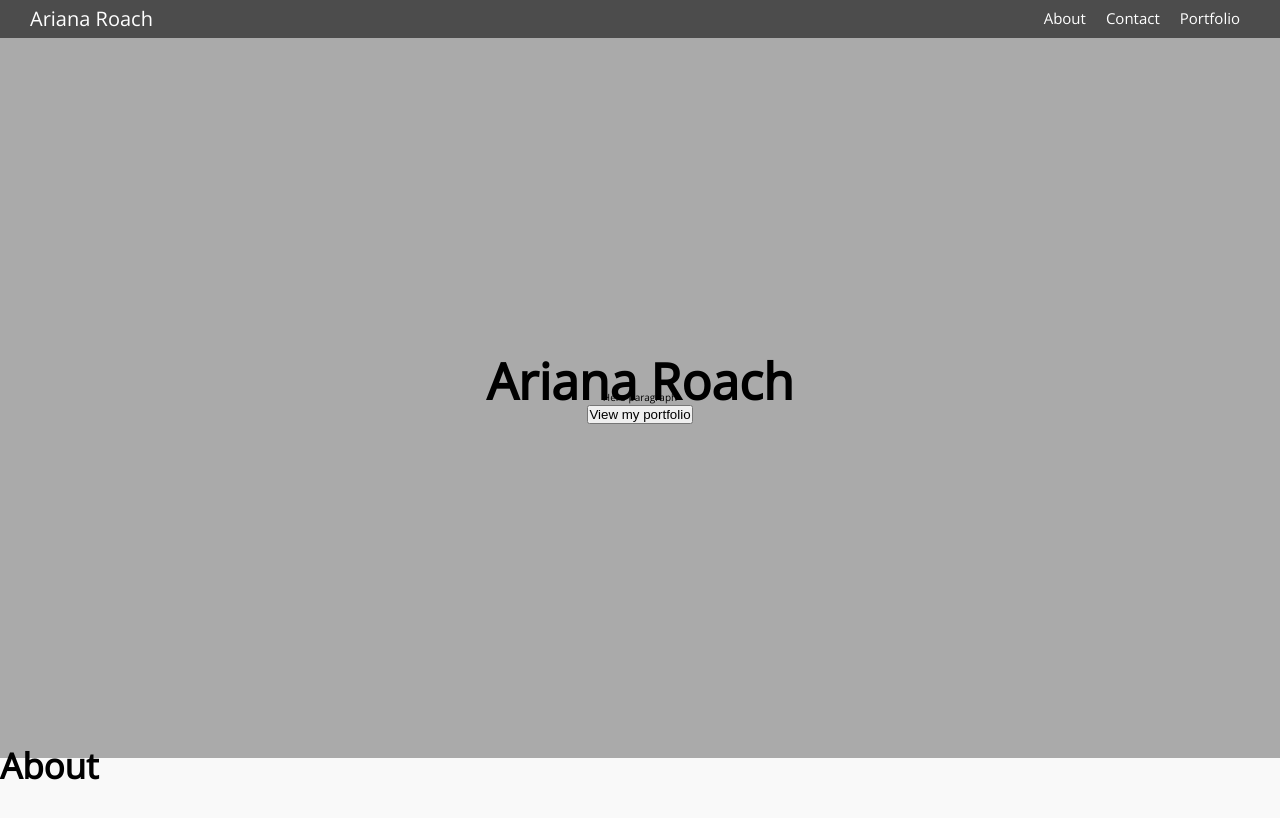
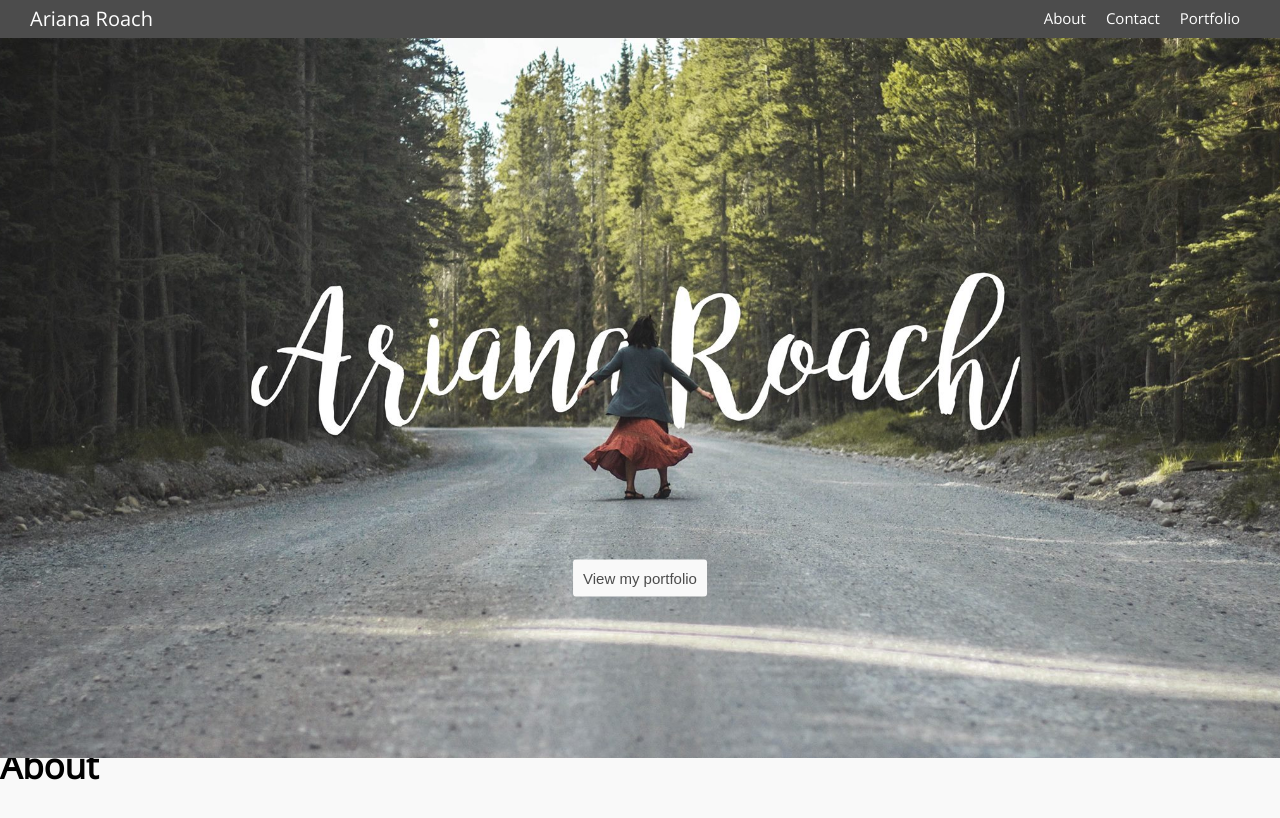
Before and after one commit to KadenZipfel/ariana-v2, a website: page index.html in a window 1280 px wide. Shown: the top 818 px of the page. Drawn offline with nearby package versions, Linux system fonts and the light colour scheme.

Commit message:
Basic hero styling

```diff
--- a/index.html
+++ b/index.html
@@ -27,13 +27,7 @@
       </nav>
 
       <header class="hero">
-        <h1 class="heading-1">
-          Ariana Roach
-        </h1>
-        <p class="hero__paragraph">
-          Hero paragraph
-        </p>
-        <button href="#" class="btn-main">
+        <button href="#" class="hero__btn btn-main">
           View my portfolio
         </button>
       </header>
--- a/sass/_hero.scss
+++ b/sass/_hero.scss
@@ -1,13 +1,17 @@
 .hero {
   display: flex;
   flex-direction: column;
-  justify-content: center;
-  align-items: center;
+  position: relative;
 
   height: 90vh;
-  background-color: $color-grey-light-2;
+  background-image: url('../img/back-img.jpg');
+  background-size: cover;
+  background-position: center;
 
-  &__paragraph {
-
+  &__btn {
+    position: absolute;
+    top: 75%;
+    left: 50%;
+    transform: translate(-50%, -50%);
   }
 }
--- a/sass/_typography.scss
+++ b/sass/_typography.scss
@@ -9,3 +9,20 @@
 .heading-3 {
   font-size: 2rem;
 }
+
+.btn-main {
+  border: none;
+  padding: 1rem;
+  font-size: 1.5rem;
+  border-radius: 3px;
+  background-color: $color-grey-light-1;
+  color: $color-grey-dark-2;
+
+  &:hover {
+
+  }
+
+  &:focus {
+    outline: none;
+  }
+}
```
Also changed, not shown: css/style.css, img/back-img.jpg (added).
